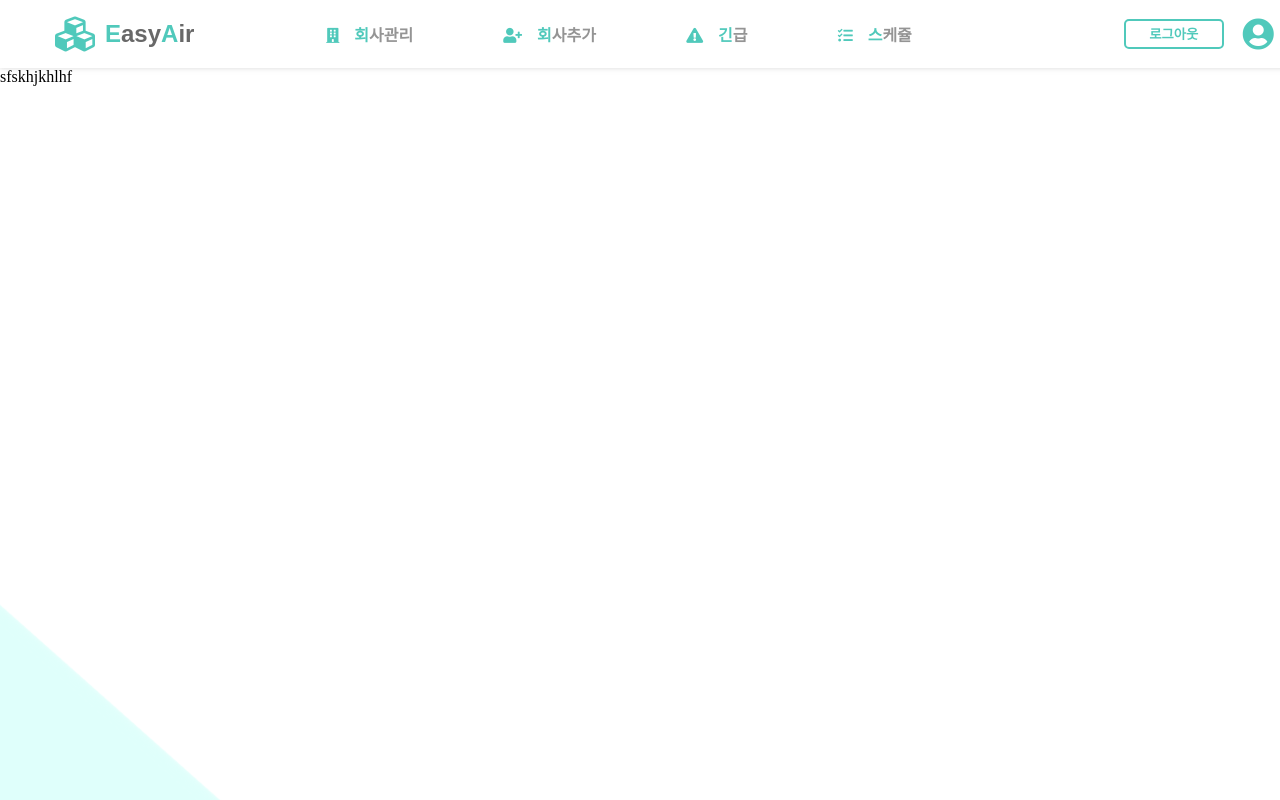
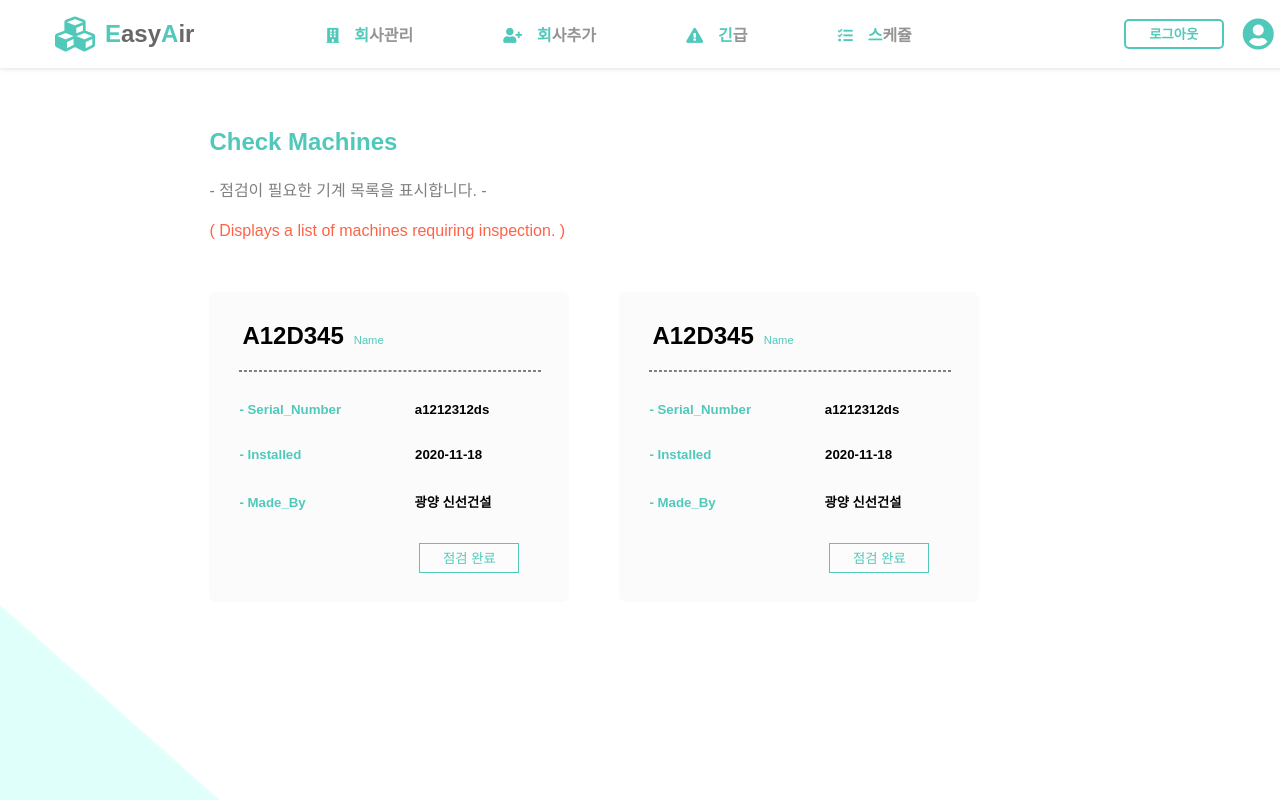
Before and after one commit to EasyAir/EasyAir_front, a React (Create React App) app: page /issue in a window 1280 px wide. Shown: the top 800 px of the page. Built offline with nearby package versions, Linux system fonts and the light colour scheme.

Commit message:
ui 완성

```diff
--- /dev/null
+++ b/src/components/Issue/Issue.css
@@ -0,0 +1,3 @@
+/* a{
+    background-color: rgb(253, 253, 253);
+} */
--- /dev/null
+++ b/src/components/Issue/IssueStyled.js
@@ -0,0 +1,87 @@
+import styled, { css } from 'styled-components';
+
+const Body = styled.div`
+width:100%;
+height:85vh;
+display:flex;
+justify-content:center;
+align-items:center;
+`
+const Article = styled.div`
+width:900px;
+height:600px;
+`
+const Header = styled.div`
+width:100%;
+h2{
+    color:#50C9BB;
+}
+h4{
+    color:gray;
+    font-weight:500;
+    font-family: Arial, Helvetica, sans-serif;
+    :last-child{
+        color:tomato;
+    }
+}
+`
+const Section = styled.div`
+width:300px;
+height:250px;
+border-radius:7px;
+margin-top:30px;
+padding:30px 30px;
+background-color:rgb(251, 251, 251);
+:last-child{
+    margin-left:50px;
+}
+a{
+    padding: 0px 3px ;
+    color:#50C9BB;
+    :first-child{
+        font-size:1.5rem;
+        color:black;
+        font-weight:bold;
+    }
+    :nth-of-type(2){
+        font-size:0.7rem;
+    }
+}
+hr{
+    width:300px;
+    margin-top:20px;
+    border: 1px dashed gray;
+    height:0.2px;
+}
+h5{
+    font-family:Arial, Helvetica, sans-serif;
+    margin-top:30px;
+    i{
+        color:#50C9BB;
+    }
+}
+button{
+    float:right;
+    width:100px;
+    height:30px;
+    margin-top:10px;
+    background-color:rgb(252, 252, 252);
+    border:1px solid black;
+    margin-right:20px;
+    border:1px solid #50C9BB;
+    color:#50C9BB;
+    transition:1s;
+    outline:none;
+    :hover{
+        background-color:#50C9BB;
+        color:white;
+    }
+}
+`
+
+export{
+Body,
+Article,
+Header,
+Section
+}
--- a/src/components/Issue/issue.js
+++ b/src/components/Issue/issue.js
@@ -1,12 +1,37 @@
 import React, {useState, Fragment, Component} from 'react';
 import { Link } from 'react-router-dom';
+import * as I from './IssueStyled'
+import './Issue.css'
 
-class Issue extends Component{
-    render(){
-        return(
-            <div>sfskhjkhlhf</div>
-        )
-    }
+const Container=()=>{
+    return(
+        <I.Section>
+            <a href="">A12D345</a> <a href="">Name</a>
+            <hr />
+            <h5><i style={{ paddingRight: '70px' }}>- Serial_Number</i> a1212312ds</h5>
+            <h5><i style={{ paddingRight: '110px' }}>- Installed</i>  2020-11-18</h5>
+            <h5><i style={{ paddingRight: '105px' }}>- Made_By</i> 광양 신선건설</h5>
+            <button>점검 완료</button>
+        </I.Section>
+    )
+}
+
+const Issue=()=>{
+    return(
+        <I.Body>
+            <I.Article>
+                <I.Header>
+                    <h2>Check Machines</h2>
+                    <h4>- 점검이 필요한 기계 목록을 표시합니다. -</h4>
+                    <h4>( Displays a list of machines requiring inspection. )</h4>
+                </I.Header>
+                <div style={{display:'flex'}}>
+                <Container></Container>
+                <Container></Container>
+                </div>
+            </I.Article>
+        </I.Body>
+    )
 }
 
 export default Issue;
```
